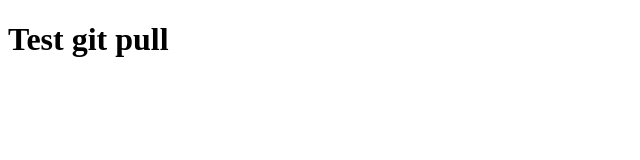
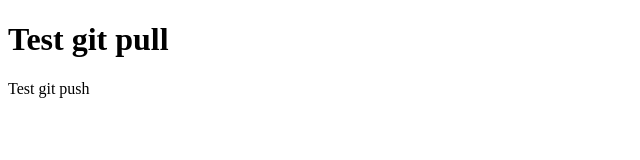
Before and after one commit to HoangNhatTien18/learn_JS_F8, a plain HTML site: page lesson_1/index.html in a window 1280 px wide. Shown: the whole page, without its empty margins (0-640 px from the left). Drawn offline with Linux system fonts and the light colour scheme.

Commit message:
test git push

```diff
--- a/lesson_1/index.html
+++ b/lesson_1/index.html
@@ -10,6 +10,7 @@
 </head>
 <body>
     <h1>Test git pull</h1>
+    <p>Test git push</p>
     <script src="./main.js"></script>
 </body>
 </html>
```
